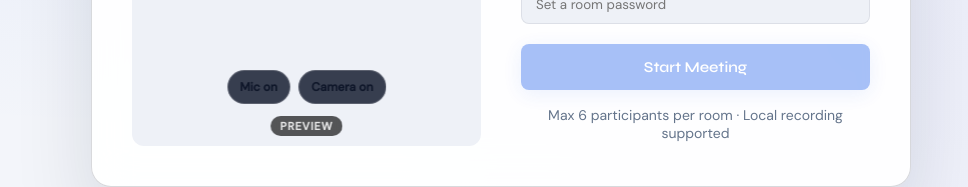
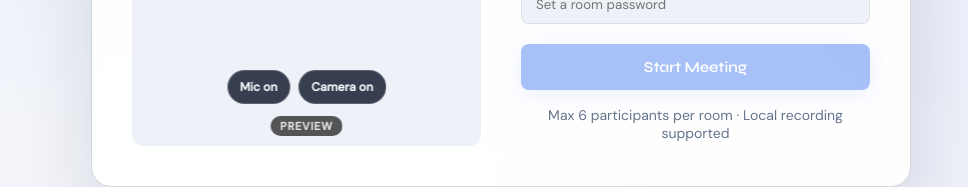
Before and after one commit to riyazpanarwala/nextmeet, a React (Vite) app in the folder client/: page / in a window 1280 px wide. Shown: the part 526-713 px from the top of the page, without its empty margins (139-1107 px from the left). Built offline with nearby package versions, Linux system fonts and the light colour scheme; no server answers.

Commit message:
css changes

```diff
--- a/client/src/App.css
+++ b/client/src/App.css
@@ -153,7 +153,7 @@ select option { background: var(--surface2); }
   border: 1px solid rgba(255,255,255,0.18);
   border-radius: 20px;
   background: rgba(15,23,42,0.82);
-  color: var(--text);
+  color: #f1f5f9;
   font-size: 12px;
   font-weight: 600;
   backdrop-filter: blur(8px);
@@ -162,6 +162,7 @@ select option { background: var(--surface2); }
 .preview-control:hover { border-color: var(--accent); }
 .preview-control.off {
   background: rgba(239,68,68,0.88);
+  color: #f1f5f9;
   border-color: rgba(255,255,255,0.22);
 }
 .preview-off {
```
